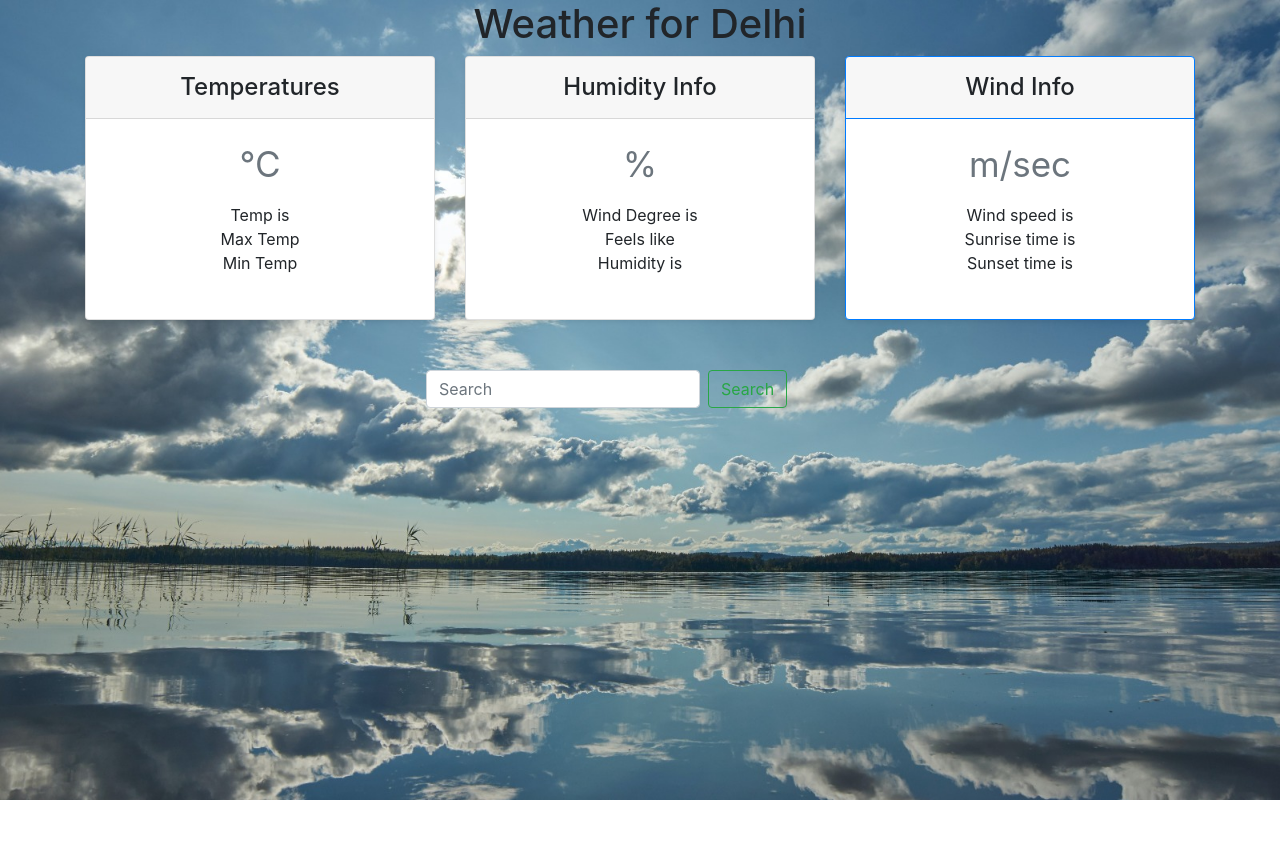
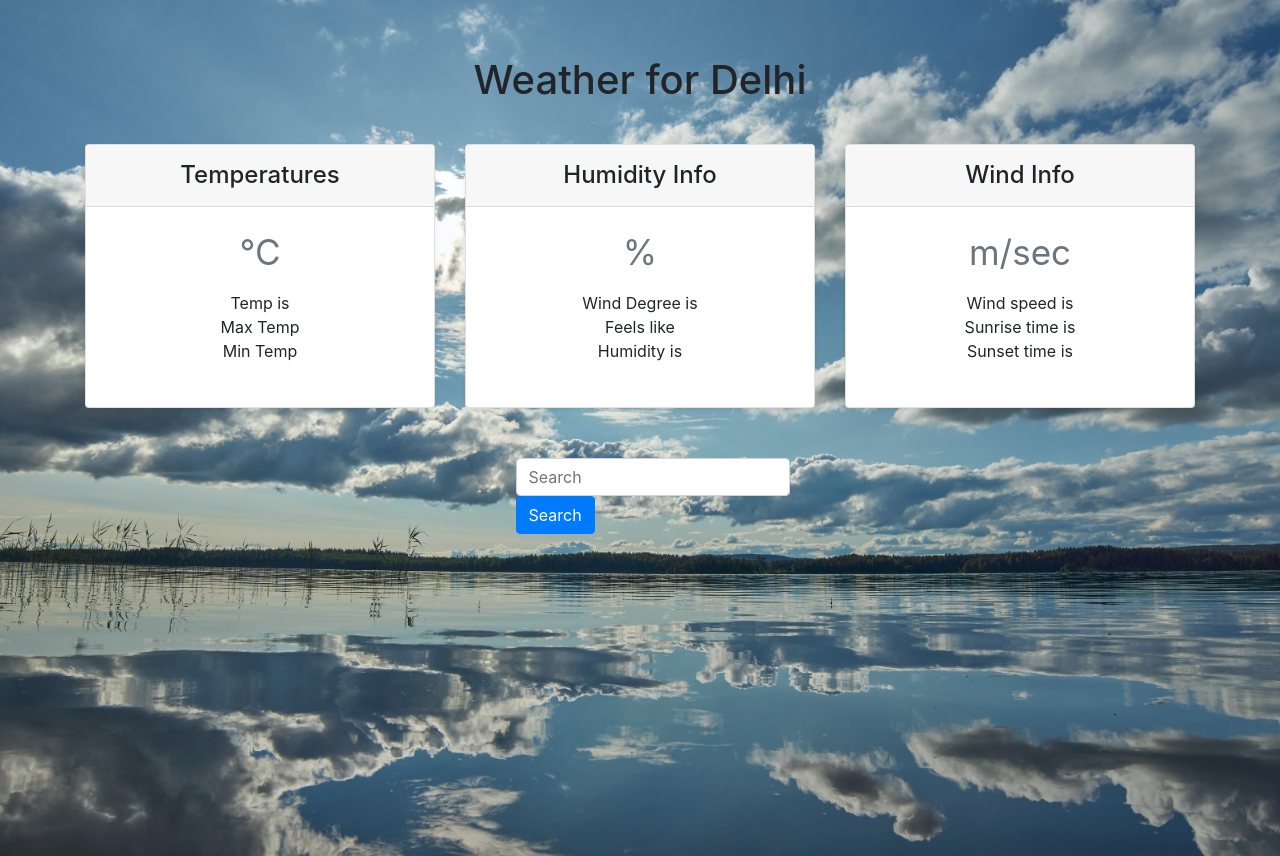
Before and after one commit to AngikaAlekh/Mausam-Forecast, a plain HTML site: page index.html in a window 1280 px wide. Before the commit the page ends 800 px from the top, so only its background shows below. Drawn offline with nearby package versions, Linux system fonts and the light colour scheme; no server answers.

Commit message:
second commit

```diff
--- a/index.html
+++ b/index.html
@@ -11,6 +11,8 @@
     integrity="sha384-xOolHFLEh07PJGoPkLv1IbcEPTNtaed2xpHsD9ESMhqIYd0nLMwNLD69Npy4HI+N" crossorigin="anonymous">
 
   <title>Mausam forecast</title>
+  <link rel="icon" type="image/x-icon" href="./images/favicon.jpeg">
+  <link rel="stylesheet" href="style.css">
 </head>
 
 <body>
@@ -47,7 +49,7 @@
   </nav>
 
   <div class="container">
-    <h1 class="text-center">Weather for <span id="cityName"></span></h1>
+    <h1 class="text-center" id="weatherFor">Weather for <span id="cityName"></span></h1>
     <main>
       <div class="row row-cols-1 row-cols-md-3 mb-3 text-center">
         <div class="col">
@@ -85,8 +87,8 @@
           </div>
         </div>
         <div class="col">
-          <div class="card mb-4 rounded-3 shadow-sm border-primary">
-            <div class="card-header py-3 text-bg-primary border-primary">
+          <div class="card mb-4 rounded-3 shadow-sm ">
+            <div class="card-header py-3 ">
               <h4 class="my-0 fw-normal">Wind Info</h4>
             </div>
             <div class="card-body">
@@ -191,7 +193,7 @@
   <div class="container1">
     <form class="form-inline my-2 my-lg-0">
       <input  id="city" class="form-control mr-sm-2" type="search" placeholder="Search" aria-label="Search">
-      <button id="submit" class="btn btn-outline-success my-2 my-sm-0" type="submit">Search</button>
+      <button id="submit" class="btn btn-primary my-2 my-sm-0" type="submit">Search</button>
     </form>
   </div>
   <!-- <h1>Check weather of cities</h1> -->
@@ -240,18 +242,7 @@
 
 </body>
 <style>
-  .container1{
-    margin: auto;
-    width: 35%;
-    padding: 10px;
-  }
-  body{
-    background-image: url(./images/image\ 1.jpeg);
-    background-size: cover;
-    background-repeat: no-repeat;
-    height: 100vh;
 
-  }
 </style>
 
 
--- a/style.css
+++ b/style.css
@@ -0,0 +1,16 @@
+#weatherFor{
+    margin-top: 3.5rem;
+    margin-bottom: 2.5rem;
+}
+.container1{
+    margin: auto;
+    width: 21%;
+    padding: 10px;
+  }
+  body{
+    background-image: url(./images/image\ 1.jpeg);
+    background-size: cover;
+    background-repeat: no-repeat;
+    height: 100vh;
+
+  }
```
